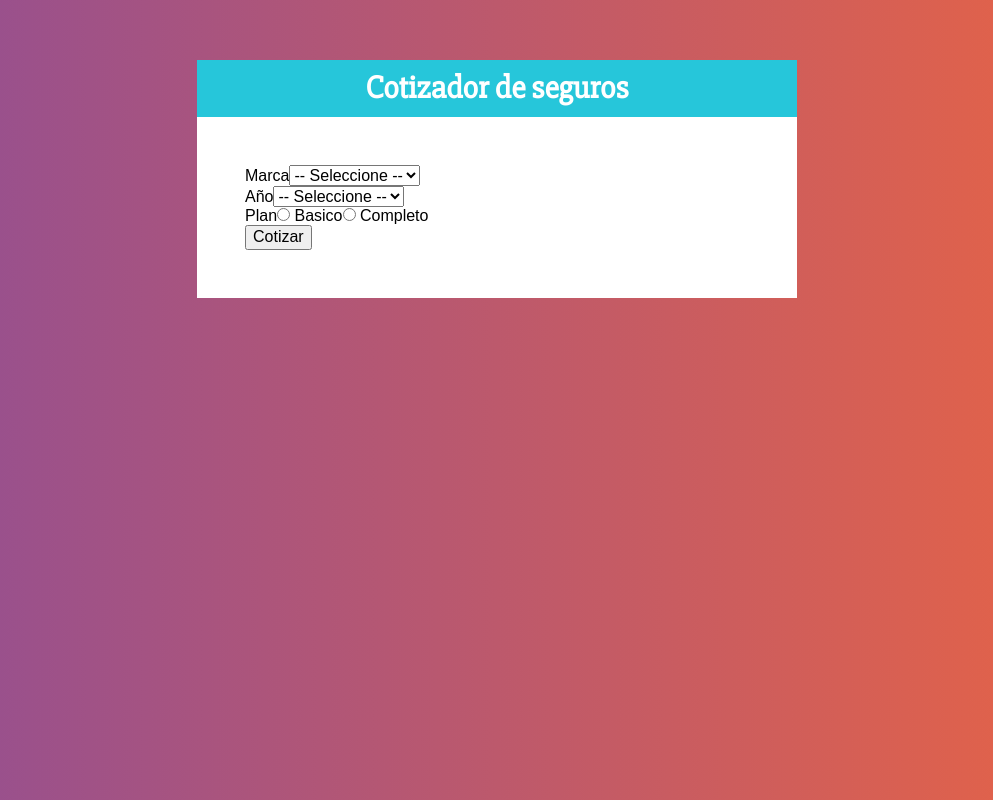
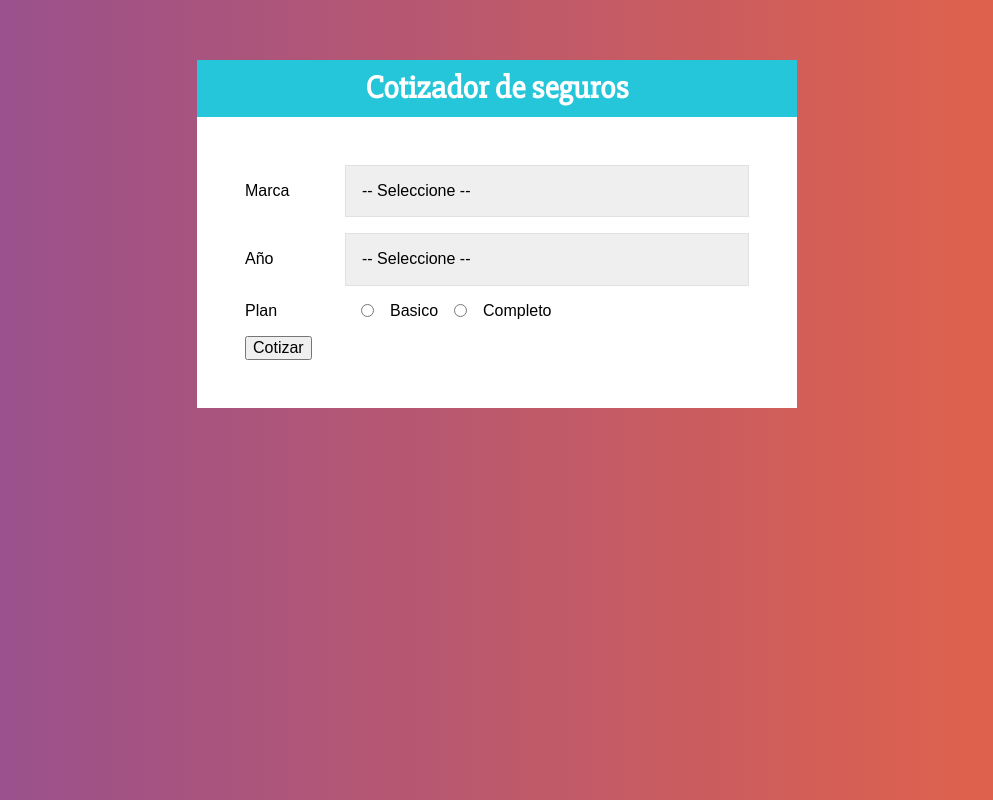
Before and after one commit to juanluna96/Cotizador-de-Seguro-de-Autom-vil, a React (Create React App) app: page / in a window 1280 px wide. Shown: the whole page, without its empty margins (143-1136 px from the left). Built offline with nearby package versions, Linux system fonts and the light colour scheme.

Commit message:
Creando los Styled Components para el Formulario

```diff
--- a/src/components/Formulario.js
+++ b/src/components/Formulario.js
@@ -1,20 +1,45 @@
-import React from 'react'
+import React from 'react';
+import styled from '@emotion/styled';
+
+const Campo = styled.div`
+display: flex;
+margin-bottom: 1rem;
+align-items:center;
+`;
+
+const Label = styled.label`
+  flex: 0 0 100px;
+`;
+
+const Select = styled.select`
+  display: block;
+  width:100%;
+  padding: 1rem;
+  border: 1px solid #e1e1e1;
+  -webkit-appearance:none;
+`;
+
+const InputRadio = styled.input`
+    margin:0 1rem;
+`;
+
+
 
 const Formulario = () => {
     return (
         <form action="">
-            <div className="">
-                <label htmlFor="marca">Marca</label>
-                <select>
+            <Campo>
+                <Label>Marca</Label>
+                <Select>
                     <option value="">-- Seleccione --</option>
                     <option value="americano">Americano</option>
                     <option value="europeo">Europeo</option>
                     <option value="asiatico">Asiatico</option>
-                </select>
-            </div>
-            <div className="">
-                <label htmlFor="ano">Año</label>
-                <select>
+                </Select>
+            </Campo>
+            <Campo>
+                <Label>Año</Label>
+                <Select>
                     <option value="">-- Seleccione --</option>
                     <option value="2021">2021</option>
                     <option value="2020">2020</option>
@@ -26,14 +51,14 @@
                     <option value="2014">2014</option>
                     <option value="2013">2013</option>
                     <option value="2012">2012</option>
-                </select>
-            </div>
+                </Select>
+            </Campo>
 
-            <div className="">
-                <label htmlFor="plan">Plan</label>
-                <input type="radio" name="plan" value="basico" /> Basico
-                <input type="radio" name="plan" value="completo" /> Completo
-            </div>
+            <Campo>
+                <Label>Plan</Label>
+                <InputRadio type="radio" name="plan" value="basico" /> Basico
+                <InputRadio type="radio" name="plan" value="completo" /> Completo
+            </Campo>
 
             <button type="submit">Cotizar</button>
         </form>
```
